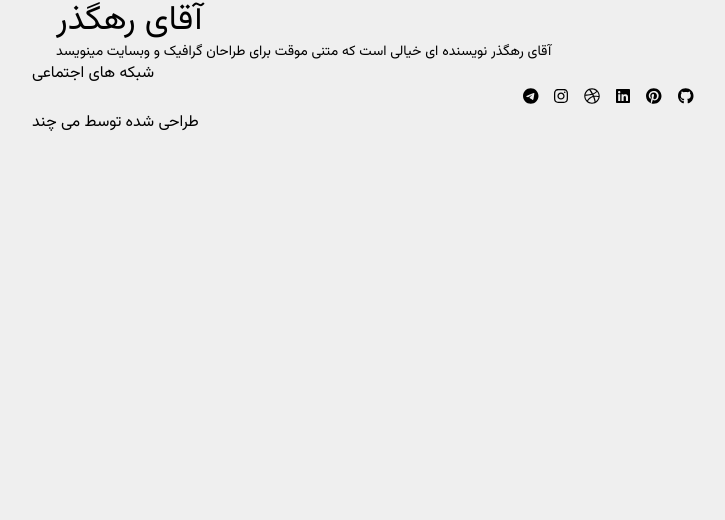
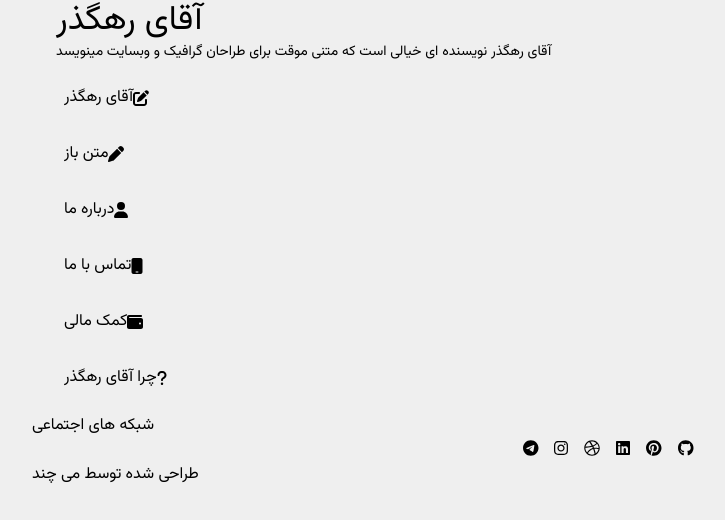
Before and after one commit to Mizfa-Tech/Rahgozar, a Next.js app: page / in a window 1280 px wide. Shown: the top 520 px of the page, without its empty margins (32-757 px from the left). Built offline with nearby package versions, Linux system fonts and the light colour scheme.

Commit message:
Add SideBar

```diff
--- a/components/layouts/footer/Footer.tsx
+++ b/components/layouts/footer/Footer.tsx
@@ -6,7 +6,7 @@ import Link from "next/link";
 
 export default function Footer() {
     return(
-        <Grid2 className="flex justify-center flex-col">
+        <Grid2 className="flex justify-center flex-col mt-5">
             <Grid2 className="text-center">
                 <Typography variant="body1" >شبکه های اجتماعی</Typography>
             </Grid2>
--- /dev/null
+++ b/components/sideBar/SideBar.tsx
@@ -0,0 +1,76 @@
+import { List, ListItem, Typography, ListItemButton } from "@mui/material";
+import { FontAwesomeIcon } from "@fortawesome/react-fontawesome";
+import {
+  faPenToSquare,
+  faPen,
+  faUser,
+  faMobile,
+  faWallet,
+  faQuestion,
+} from "@fortawesome/free-solid-svg-icons";
+import Link from "next/link";
+import { useState } from "react";
+
+const items = [
+  {
+    title: "آقای رهگذر",
+    icon: faPenToSquare,
+    href: "/",
+  },
+  {
+    title: "متن باز",
+    icon: faPen,
+    href: "/",
+  },
+  {
+    title: "درباره ما",
+    icon: faUser,
+    href: "/",
+  },
+  {
+    title: "تماس با ما",
+    icon: faMobile,
+    href: "/",
+  },
+  {
+    title: "کمک مالی",
+    icon: faWallet,
+    href: "/",
+  },
+  {
+    title: "چرا آقای رهگذر",
+    icon: faQuestion,
+    href: "/",
+  },
+];
+
+const handleClick = (event: any) => {
+  event.currentTarget.classList.add("border-solid");
+  // event.target != items.className;
+};
+
+export default function SideBar() {
+
+  const [stateIndex, setStateIndex] = useState(0);
+
+  return (
+    <List className="bg-white text-gray-400 rounded-lg w-full">
+      {items.map((val, index) => {
+        return (
+          <Link href={val.href} key={index}>
+            <ListItem className="flex justify-end px-0">
+              <ListItemButton
+                className={`w-full flex justify-end border-sky-700 border-y-0 border-r-0 border-l-[3px] py-0 ${index == stateIndex ? "border-solid" : ""}`}
+                // eslint-disable-next-line react-hooks/rules-of-hooks
+                onClick={() => setStateIndex(index)}
+              >
+                <Typography className="text-right mx-3">{val.title}</Typography>
+                <FontAwesomeIcon icon={val.icon} />
+              </ListItemButton>
+            </ListItem>
+          </Link>
+        );
+      })}
+    </List>
+  );
+}
--- a/pages/index.tsx
+++ b/pages/index.tsx
@@ -1,6 +1,7 @@
 import Grid2 from "@mui/material/Unstable_Grid2/Grid2";
 import Head from "next/head";
 import MainLayout from "../components/layouts/MainLayout";
+import SideBar from "../components/sideBar/SideBar";
 
 export default function Home() {
   return (
@@ -12,7 +13,7 @@ export default function Home() {
       </Head>
       <MainLayout>
         <Grid2 className="grid template">
-
+          <SideBar />
         </Grid2>
       </MainLayout>
     </div>
--- a/tailwind.config.js
+++ b/tailwind.config.js
@@ -11,5 +11,6 @@ module.exports = {
   corePlugins: {
     preflight: false,
   },
+  variants: ["responsive", "group-hover", "hover", "focus", "active"],
   plugins: [],
 };
```
